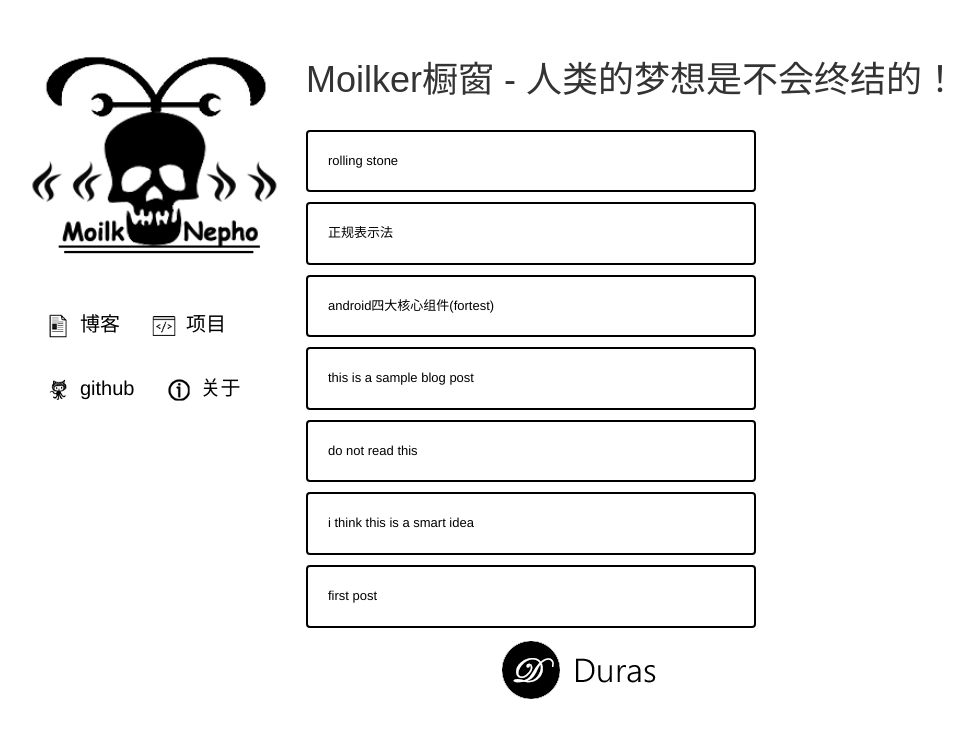
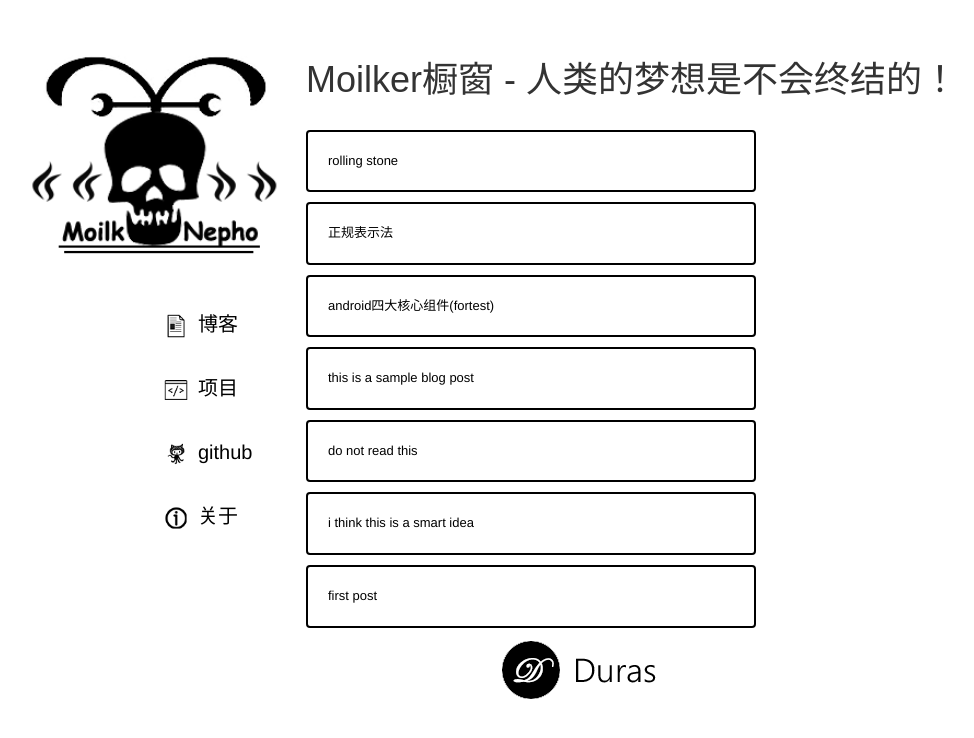
Before and after one commit to MoilkNepho/MoilkNepho.github.io, a Jekyll site: the page built from index.html, in a window 1280 px wide. Shown: the top 738 px of the page, without its empty margins (59-1033 px from the left). Built offline with Jekyll 4.4.1, drawn with Linux system fonts in a browser that asks for light colours; Markdown is read by kramdown in place of the engine named in the settings; comment, search, counter and statistics services are not loaded.

Commit message:
优化架构

```diff
--- a/_includes/head.html
+++ b/_includes/head.html
@@ -9,10 +9,10 @@
   <link rel="apple-touch-img/logo" sizes="72x72" href="http://duras.wang/img/logo.png">
   <link rel="apple-touch-img/logo" sizes="114x114" href="http://duras.wang/img/logo.png">
 
+  <link href="{{site.baseurl}}/img/favicon.ico" rel="shortcut icon">
+  <link href="{{site.baseurl}}/css/bootstrap.css" rel="stylesheet">
+  <link href="{{site.baseurl}}/css/prettify/prettify.css" rel="stylesheet">
   <link href="{{site.baseurl}}/css/styles.css" rel="stylesheet" type="text/css">
-  <link href="{{site.baseurl}}/img/favicon.ico" rel="shortcut icon">
-  <link href="{{site.baseurl}}/css/prettify/prettify.css" rel="stylesheet">
-  <link href="{{site.baseurl}}/css/bootstrap.css" rel="stylesheet">
   {% include baidu-analysis.html %}
 
 </head>
--- a/css/styles.css
+++ b/css/styles.css
@@ -5,7 +5,6 @@
 
 .col-sidebar {
 	padding-top: 20px;
-	padding-right: 32px;
 }
 
 .col-content {
@@ -33,7 +32,7 @@
 }
 
 .nav {
-	margin-left: 30px;
+	margin-left: 100px;
 	padding: 0 0 0 48px;
 	overflow: hidden;
 	list-style: none;
```
